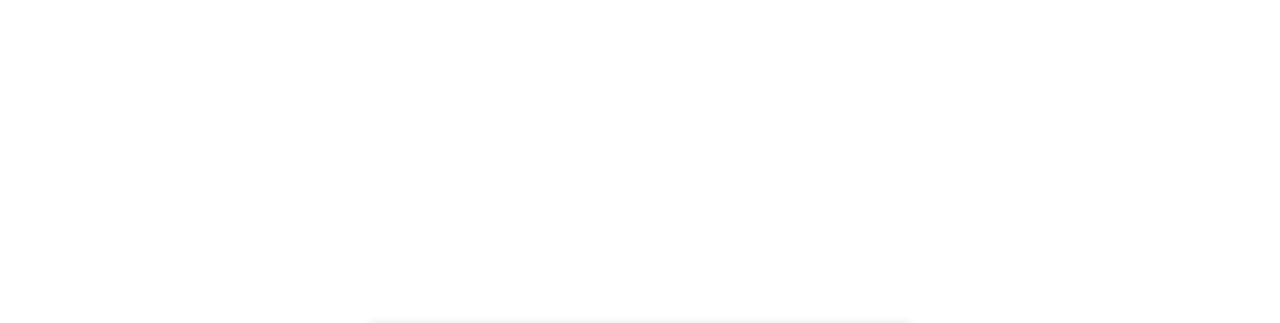
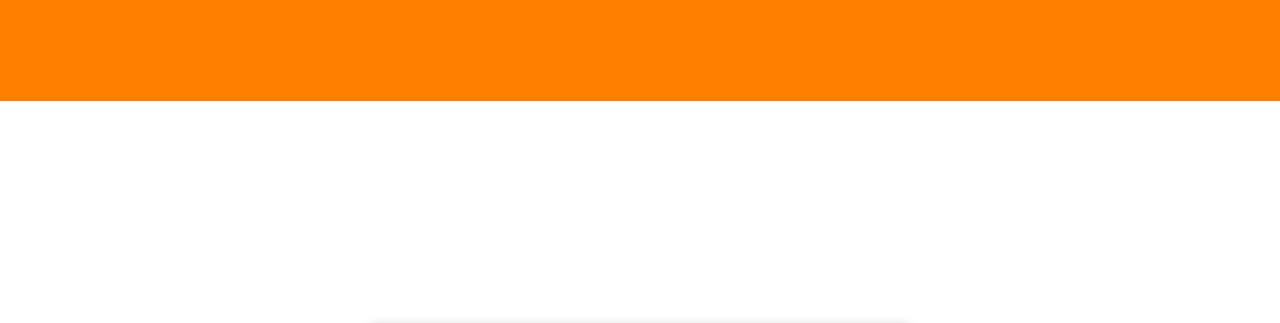
Before and after one commit to rei1007/switch, a plain HTML site: page index.html in a window 1280 px wide. Shown: the top 323 px of the page. Drawn offline with Linux system fonts and the light colour scheme.

Commit message:
Update style.css

```diff
--- a/style.css
+++ b/style.css
@@ -17,6 +17,16 @@ body {
   box-shadow: 0 0 10px rgba(0, 0, 0, 0.2);
 }
 
+.header {
+  background-color: #ff8000;
+  padding: 20px;
+}
+
+.header h1 {
+  color: #fff;
+  text-align: center;
+}
+
 h1 {
   font-size: 24px;
   margin-bottom: 10px;
```
